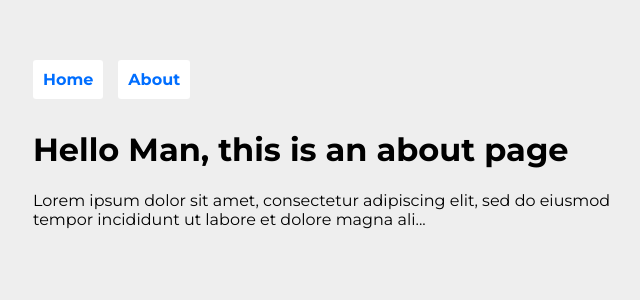
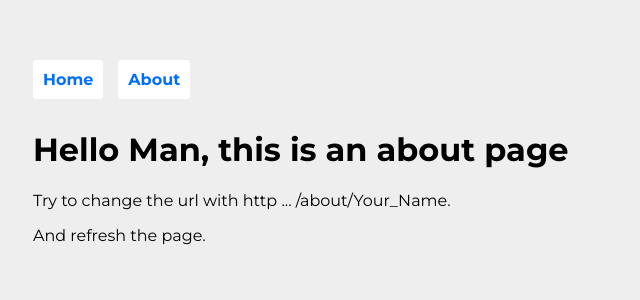
Before and after one commit to gktaj/vue2-checking, a Vue app: page /#/about/Man in a window 1280 px wide. Shown: the top 300 px of the page, without its empty margins (287-927 px from the left). Built offline with nearby package versions, Linux system fonts and the light colour scheme; a small style sheet from the web is missing.

Commit message:
update page content

```diff
--- a/src/App.vue
+++ b/src/App.vue
@@ -2,7 +2,7 @@
   <div id="app">
     <nav>
       <router-link to="/">Home</router-link>
-      <router-link to="/about">About</router-link>
+      <router-link to="/about/Man">About</router-link>
     </nav>
     <router-view/>
   </div>
--- a/src/components/About.vue
+++ b/src/components/About.vue
@@ -1,7 +1,8 @@
 <template>
   <div class="about">
     <h1>Hello {{ their_name }}, this is an about page</h1>
-    <p>Lorem ipsum dolor sit amet, consectetur adipiscing elit, sed do eiusmod tempor incididunt ut labore et dolore magna ali...</p>
+    <p>Try to change the url with http ... /about/Your_Name.</p>
+    <p>And refresh the page.</p>
   </div>
 </template>
 
```
